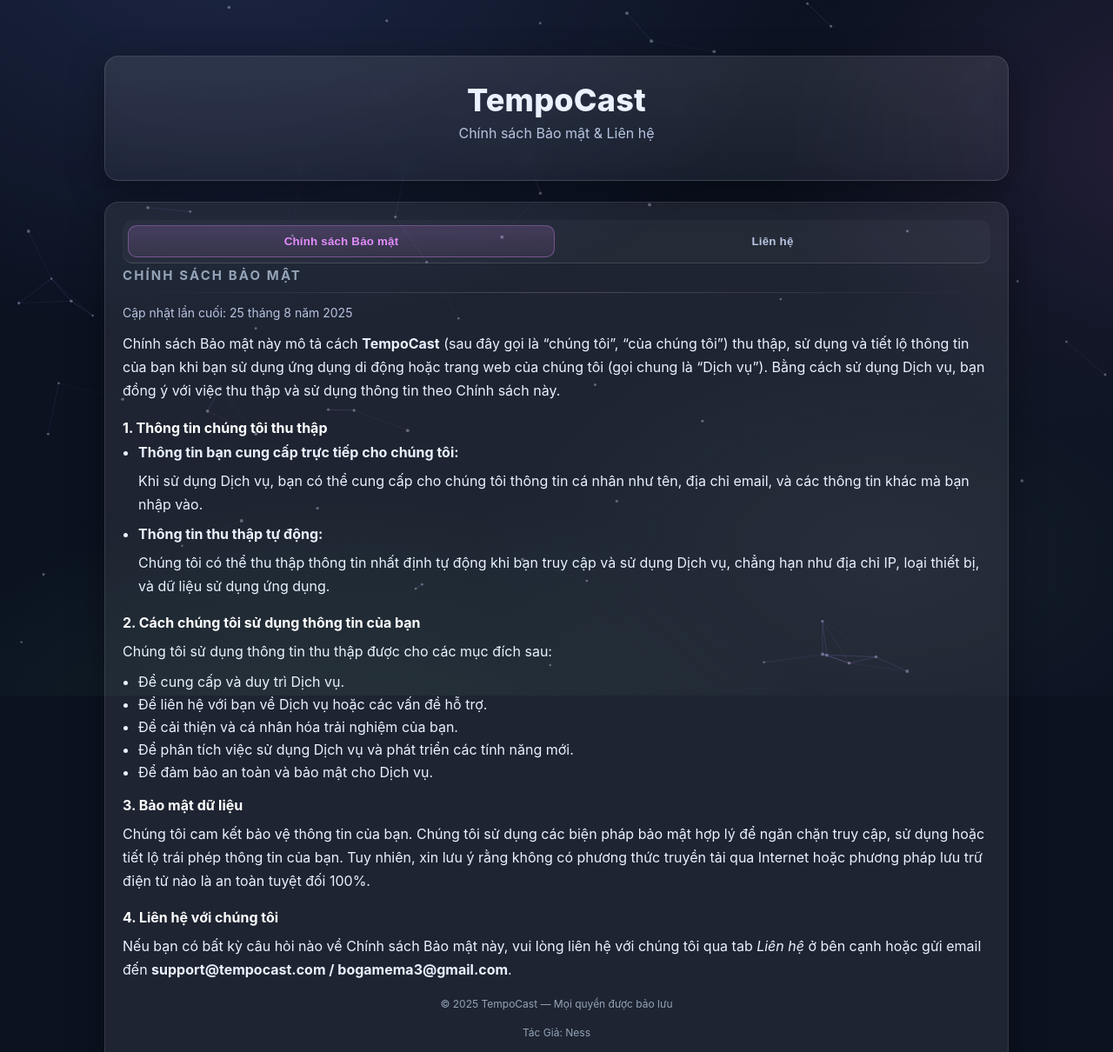
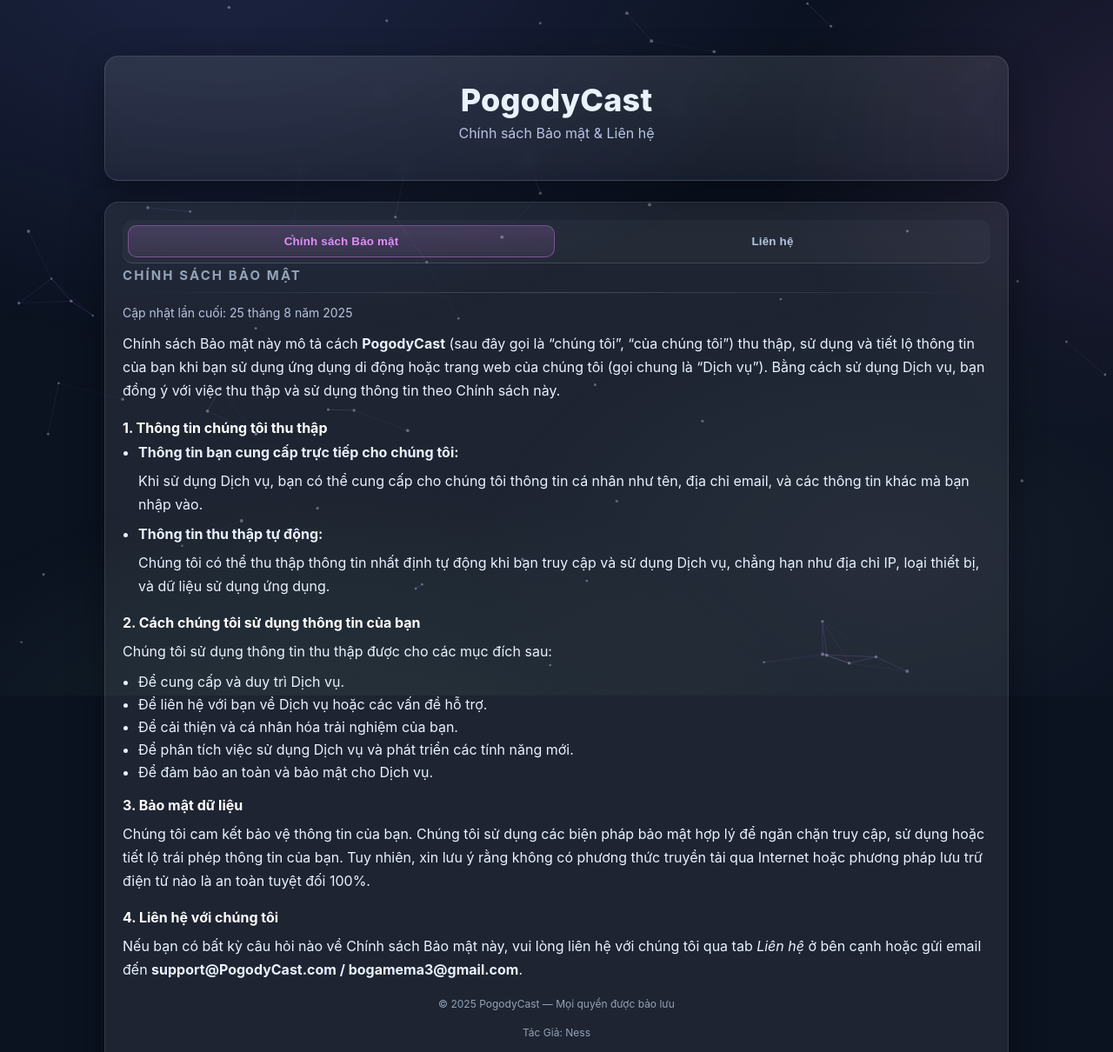
Before and after one commit to dackhang/privacypolicy_pogodycast_app, a plain HTML site: page index.html in a window 1280 px wide. Shown: the top 1210 px of the page at 87% size. Drawn offline with Linux system fonts and the light colour scheme.

Commit message:
Update index.html

```diff
--- a/index.html
+++ b/index.html
@@ -3,8 +3,8 @@
 <head>
   <meta charset="UTF-8" />
   <meta name="viewport" content="width=device-width, initial-scale=1" />
-  <title>Chính sách & Liên hệ - TempoCast</title>
-  <meta name="description" content="Chính sách Bảo mật và Liên hệ của TempoCast" />
+  <title>Chính sách & Liên hệ - PogodyCast</title>
+  <meta name="description" content="Chính sách Bảo mật và Liên hệ của PogodyCast" />
   <link rel="stylesheet" href="https://cdnjs.cloudflare.com/ajax/libs/font-awesome/6.5.0/css/all.min.css">
   <style>
     :root {
@@ -131,7 +131,7 @@
   <main class="wrap">
     <!-- ===== HERO ===== -->
     <header class="hero">
-      <h1 class="hero__title">TempoCast</h1>
+      <h1 class="hero__title">PogodyCast</h1>
       <p class="hero__sub">Chính sách Bảo mật & Liên hệ</p>
     </header>
 
@@ -149,7 +149,7 @@
         <p class="muted" style="font-size:14px;">Cập nhật lần cuối: 25 tháng 8 năm 2025</p>
 
         <div class="prose">
-          <p>Chính sách Bảo mật này mô tả cách <strong>TempoCast</strong> (sau đây gọi là “chúng tôi”, “của chúng tôi”) thu thập, sử dụng và tiết lộ thông tin của bạn khi bạn sử dụng ứng dụng di động hoặc trang web của chúng tôi (gọi chung là “Dịch vụ”). Bằng cách sử dụng Dịch vụ, bạn đồng ý với việc thu thập và sử dụng thông tin theo Chính sách này.</p>
+          <p>Chính sách Bảo mật này mô tả cách <strong>PogodyCast</strong> (sau đây gọi là “chúng tôi”, “của chúng tôi”) thu thập, sử dụng và tiết lộ thông tin của bạn khi bạn sử dụng ứng dụng di động hoặc trang web của chúng tôi (gọi chung là “Dịch vụ”). Bằng cách sử dụng Dịch vụ, bạn đồng ý với việc thu thập và sử dụng thông tin theo Chính sách này.</p>
 
           <div>
             <h3>1. Thông tin chúng tôi thu thập</h3>
@@ -182,7 +182,7 @@
 
           <div>
             <h3>4. Liên hệ với chúng tôi</h3>
-            <p>Nếu bạn có bất kỳ câu hỏi nào về Chính sách Bảo mật này, vui lòng liên hệ với chúng tôi qua tab <em>Liên hệ</em> ở bên cạnh hoặc gửi email đến <strong>support@tempocast.com / bogamema3@gmail.com</strong>.</p>
+            <p>Nếu bạn có bất kỳ câu hỏi nào về Chính sách Bảo mật này, vui lòng liên hệ với chúng tôi qua tab <em>Liên hệ</em> ở bên cạnh hoặc gửi email đến <strong>support@PogodyCast.com / bogamema3@gmail.com</strong>.</p>
           </div>
         </div>
       </div>
@@ -195,7 +195,7 @@
         <div class="prose">
           <div>
             <h3>Thông tin liên hệ</h3>
-            <p>Email: <a href="mailto:support@tempocast.com" style="color: var(--brand-2); text-decoration: none;">support@tempocast.com / bogamema@gmail.com</a></p>
+            <p>Email: <a href="mailto:support@PogodyCast.com" style="color: var(--brand-2); text-decoration: none;">support@PogodyCast.com / bogamema@gmail.com</a></p>
             <p>Địa chỉ: <strong>Bắc Ninh, Việt Nam</strong></p>
           </div>
 
@@ -218,7 +218,7 @@
         </div>
       </div>
 
-          <div class="footnote">© 2025 TempoCast — Mọi quyền được bảo lưu</div>
+          <div class="footnote">© 2025 PogodyCast — Mọi quyền được bảo lưu</div>
           <div class="footnote">Tác Giả: Ness</div>
           <div class="footnote">
             <a href="https://github.com/dackhang" target="_blank">
@@ -341,7 +341,7 @@
 
       // ✅ Mở Gmail Compose
       window.open(
-        `https://mail.google.com/mail/?view=cm&fs=1&to=support@tempocast.com&su=${subject}&body=${body}`,
+        `https://mail.google.com/mail/?view=cm&fs=1&to=support@PogodyCast.com&su=${subject}&body=${body}`,
         "_blank"
       );
     });
```
